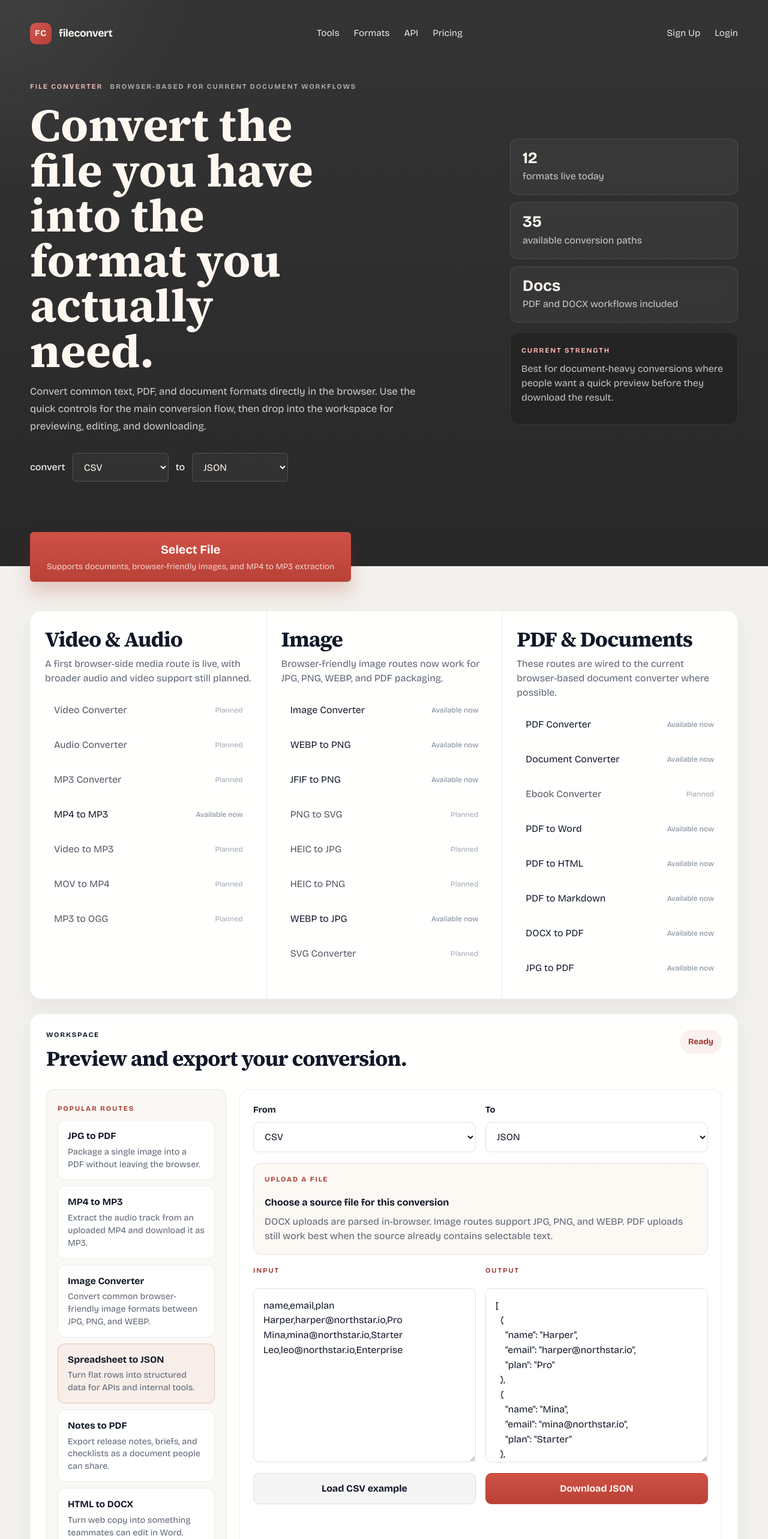
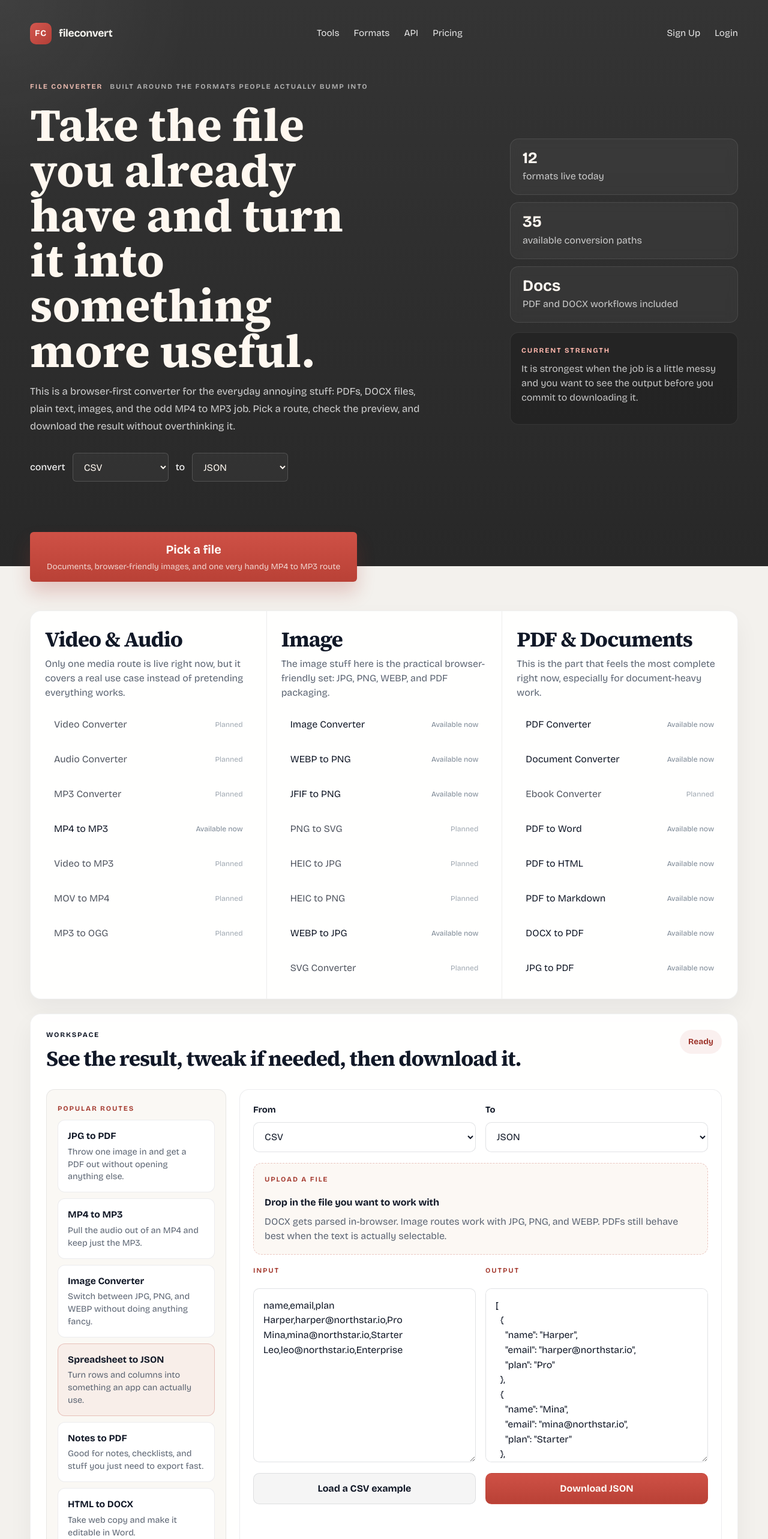
Before and after one commit to henrik-makeri/Website-FileConverter, a React (Vite) app: page / in a window 1280 px wide. Shown: the top 2566 px of the page at 60% size. Built offline with nearby package versions, Linux system fonts and the light colour scheme; the HTML template or start-up script is replaced by a standard one.

Commit message:
Update App.jsx

```diff
--- a/src/App.jsx
+++ b/src/App.jsx
@@ -1,7 +1,7 @@
 import { startTransition, useEffect, useState } from 'react'
 import './App.css'
 
-// keeping the format list near the top makes it easier to add or remove routes later
+// format list
 const formatChoices = [
   { value: 'csv', label: 'CSV' },
   { value: 'json', label: 'JSON' },
@@ -17,13 +17,12 @@ const formatChoices = [
   { value: 'mp3', label: 'MP3' },
 ]
 
-// these quick lookup sets are doing enough for now, I'll likely split them out once the app grows more
+// lookups
 const binaryInputFormats = new Set(['docx', 'pdf', 'jpg', 'png', 'webp', 'mp4', 'mp3'])
 const downloadDocFormats = new Set(['docx', 'pdf'])
 const browserImageFormats = new Set(['jpg', 'png', 'webp'])
-const mediaFormatTypes = new Set(['mp4', 'mp3'])
-
-// extension and mime lookups are a little repetitive, but having them explicit has been less error-prone
+
+// extension and mime lookups
 const fileExtensionsByFormat = {
   csv: 'csv',
   json: 'json',
@@ -98,81 +97,81 @@ const featuredRoutes = [
     from: 'jpg',
     to: 'pdf',
     title: 'JPG to PDF',
-    description: 'Package a single image into a PDF without leaving the browser.',
+    description: 'Throw one image in and get a PDF out without opening anything else.',
   },
   {
     id: 'mp4-mp3',
     from: 'mp4',
     to: 'mp3',
     title: 'MP4 to MP3',
-    description: 'Extract the audio track from an uploaded MP4 and download it as MP3.',
+    description: 'Pull the audio out of an MP4 and keep just the MP3.',
   },
   {
     id: 'png-jpg',
     from: 'png',
     to: 'jpg',
     title: 'Image Converter',
-    description: 'Convert common browser-friendly image formats between JPG, PNG, and WEBP.',
+    description: 'Switch between JPG, PNG, and WEBP without doing anything fancy.',
   },
   {
     id: 'csv-json',
     from: 'csv',
     to: 'json',
     title: 'Spreadsheet to JSON',
-    description: 'Turn flat rows into structured data for APIs and internal tools.',
+    description: 'Turn rows and columns into something an app can actually use.',
   },
   {
     id: 'markdown-pdf',
     from: 'markdown',
     to: 'pdf',
     title: 'Notes to PDF',
-    description: 'Export release notes, briefs, and checklists as a document people can share.',
+    description: 'Good for notes, checklists, and stuff you just need to export fast.',
   },
   {
     id: 'html-docx',
     from: 'html',
     to: 'docx',
     title: 'HTML to DOCX',
-    description: 'Turn web copy into something teammates can edit in Word.',
+    description: 'Take web copy and make it editable in Word.',
   },
   {
     id: 'docx-html',
     from: 'docx',
     to: 'html',
     title: 'DOCX to HTML',
-    description: 'Extract browser-friendly markup from a Word document upload.',
+    description: 'Pull the useful bits out of a Word doc and turn them into HTML.',
   },
   {
     id: 'docx-markdown',
     from: 'docx',
     to: 'markdown',
     title: 'DOCX to Markdown',
-    description: 'Pull content out of Word and move it into docs workflows quickly.',
+    description: 'Useful when something starts in Word and needs to end up in docs.',
   },
   {
     id: 'pdf-txt',
     from: 'pdf',
     to: 'txt',
     title: 'PDF to text',
-    description: 'Extract readable text from text-based PDFs directly in the browser.',
+    description: 'Grab the readable text out of a PDF right in the browser.',
   },
   {
     id: 'pdf-docx',
     from: 'pdf',
     to: 'docx',
     title: 'PDF to DOCX',
-    description: 'Take extracted PDF text and repackage it into an editable Word file.',
+    description: 'Take PDF text and shove it back into something editable.',
   },
   {
     id: 'txt-docx',
     from: 'txt',
     to: 'docx',
     title: 'Plain text to DOCX',
-    description: 'Package notes, logs, and transcripts into a portable document file.',
+    description: 'Wrap plain text up into a proper document when you need to send it on.',
   },
 ]
 
-// demo content gives the page something useful to show before anyone uploads a file
+// something useful to show before anyone uploads a file
 const demoInputs = {
   csv: `name,email,plan
 Harper,harper@northstar.io,Pro
@@ -212,65 +211,47 @@ Send the customer email.
 Update the status page.`,
 }
 
-const featurePanels = [
-  {
-    eyebrow: 'Private by default',
-    title: 'Runs in the browser',
-    body: 'Text-based work stays client-side, including DOCX parsing and PDF text extraction for supported files.',
-  },
-  {
-    eyebrow: 'Useful on day one',
-    title: 'Covers more real workflows',
-    body: 'CSV, JSON, Markdown, HTML, TXT, DOCX, and PDF give the site a broader, more believable product surface.',
-  },
-  {
-    eyebrow: 'Built to grow',
-    title: 'Ready for heavier formats later',
-    body: 'The conversion flow now separates text extraction from export, which makes future media and office formats easier to add.',
-  },
-]
-
 const howItWorksSteps = [
   {
     number: '01',
     title: 'Paste or upload',
-    body: 'Text formats can be typed directly, while DOCX and PDF sources are loaded from file upload.',
+    body: 'If it is text, type or paste it. If it is a file, just upload it and let the app deal with it.',
   },
   {
     number: '02',
     title: 'Choose the target',
-    body: 'The target list is filtered by what each source format can actually produce in this version.',
+    body: 'You only get options that actually make sense for the format you started with.',
   },
   {
     number: '03',
     title: 'Preview and export',
-    body: 'Text outputs render directly, and PDF or DOCX targets generate real downloadable files on demand.',
+    body: 'Check the result first, then download it when it looks right.',
   },
 ]
 
 const valueProps = [
   {
     title: 'Focused format support',
-    body: 'Built around practical document and text conversions instead of a generic placeholder feature list.',
+    body: 'This is aimed at the kinds of conversions people actually run into, not a giant fake list.',
   },
   {
     title: 'Private for current workflows',
-    body: 'DOCX parsing, PDF text extraction, previewing, and export generation all run in the browser for supported flows.',
+    body: 'A lot of the current document workflow stays in the browser, which keeps it simple and fast.',
   },
   {
     title: 'Quality-first output',
-    body: 'The app previews extracted content before download so people can catch formatting problems early.',
+    body: 'You get a preview before download, which helps catch weird formatting before it becomes your problem.',
   },
   {
     title: 'Expandable foundation',
-    body: 'The format directory now includes browser-side document, image, and a first media workflow, with room for OCR and heavier pipelines later.',
+    body: 'There is room to grow this into something bigger later without rebuilding the whole thing.',
   },
 ]
 
 const toolDirectoryGroups = [
   {
     title: 'Video & Audio',
-    description: 'A first browser-side media route is live, with broader audio and video support still planned.',
+    description: 'Only one media route is live right now, but it covers a real use case instead of pretending everything works.',
     items: [
       { label: 'Video Converter', status: 'planned' },
       { label: 'Audio Converter', status: 'planned' },
@@ -283,7 +264,7 @@ const toolDirectoryGroups = [
   },
   {
     title: 'Image',
-    description: 'Browser-friendly image routes now work for JPG, PNG, WEBP, and PDF packaging.',
+    description: 'The image stuff here is the practical browser-friendly set: JPG, PNG, WEBP, and PDF packaging.',
     items: [
       { label: 'Image Converter', from: 'png', to: 'jpg', status: 'live' },
       { label: 'WEBP to PNG', from: 'webp', to: 'png', status: 'live' },
@@ -297,7 +278,7 @@ const toolDirectoryGroups = [
   },
   {
     title: 'PDF & Documents',
-    description: 'These routes are wired to the current browser-based document converter where possible.',
+    description: 'This is the part that feels the most complete right now, especially for document-heavy work.',
     items: [
       { label: 'PDF Converter', from: 'pdf', to: 'txt', status: 'live' },
       { label: 'Document Converter', from: 'docx', to: 'html', status: 'live' },
@@ -326,7 +307,7 @@ const footerLinkGroups = [
   },
 ]
 
-// lazy loaders keep the first page load lighter; later I may move these
+// lazy loaders keep the first page load lighter. later I may move these
 let cachedMammothPromise
 let cachedPdfJsPromise
 let cachedDocxPromise
@@ -390,7 +371,7 @@ function escapeHtmlBits(value) {
     .replaceAll("'", '&#39;')
 }
 
-// this CSV splitter is intentionally lightweight
+// CSV splitter
 function splitCsvLine(line) {
   const values = []
   let current = ''
@@ -424,7 +405,7 @@ function splitCsvLine(line) {
   return values
 }
 
-// simple CSV -> JSON path for the browser-side workflow
+// CSV -> JSON path for the browser-side workflow
 function turnCsvIntoJson(input) {
   const lines = input
     .replaceAll('\r\n', '\n')
@@ -481,7 +462,7 @@ function escapeCsvCell(value) {
   return stringValue
 }
 
-// flattening JSON into CSV
+// JSON into CSV
 function turnJsonIntoCsv(input) {
   let parsed
 
@@ -1256,7 +1237,7 @@ async function buildDocxDownloadBlob(contentSnapshot) {
   return Packer.toBlob(document)
 }
 
-// PDF output is intentionally straightforward at the moment beung readable first
+// PDF output
 async function buildPdfDownloadBlob(contentSnapshot) {
   const jsPDF = await getJsPdfLib()
 
@@ -1395,7 +1376,7 @@ The browser will decode the audio track locally and encode it as MP3 during down
 PDF extraction works best on text-based PDFs. Scanned PDFs usually need OCR before they can be converted reliably.`
 }
 
-// this component carries a lot right now, but keeping it together has made it faster to iterate while the product shape is still moving
+// this part is carrying a lot :D
 function App() {
   const [sourceKind, setSourceFormat] = useState('csv')
   const [targetKind, setTargetFormat] = useState('json')
@@ -1528,7 +1509,7 @@ function App() {
     })
   }
 
-  // download logic is a bit long, but each branch is explicit and that has been easier to maintain so far
+  // download logic is a bit long
   async function onDownload() {
     if (!contentSnapshot || !previewValue) {
       return
@@ -1621,7 +1602,7 @@ function App() {
     event.target.value = ''
   }
 
-  // UI is still in one file for now; can break it out later if needed
+  // UI is still in one file for now, can break it out later if needed
   return (
     <main className="site-shell">
       <section className="hero-shell">
@@ -1649,14 +1630,14 @@ function App() {
             <div className="hero-copy">
               <div className="eyebrow-row">
                 <span className="eyebrow">File converter</span>
-                <span className="eyebrow muted">Browser-based for current document workflows</span>
+                <span className="eyebrow muted">Built around the formats people actually bump into</span>
               </div>
 
-              <h1>Convert the file you have into the format you actually need.</h1>
+              <h1>Take the file you already have and turn it into something more useful.</h1>
               <p className="hero-body">
-                Convert common text, PDF, and document formats directly in the browser. Use the
-                quick controls for the main conversion flow, then drop into the workspace for
-                previewing, editing, and downloading.
+                This is a browser-first converter for the everyday annoying stuff:
+                PDFs, DOCX files, plain text, images, and the odd MP4 to MP3 job. Pick a route,
+                check the preview, and download the result without overthinking it.
               </p>
 
               <div className="hero-inline-form">
@@ -1713,8 +1694,8 @@ function App() {
               <div className="hero-panel-note">
                 <p className="panel-label">Current strength</p>
                 <p>
-                  Best for document-heavy conversions where people want a quick preview before they
-                  download the result.
+                  It is strongest when the job is a little messy and you want to see the output
+                  before you commit to downloading it.
                 </p>
               </div>
             </div>
@@ -1723,10 +1704,10 @@ function App() {
           <label className="hero-upload-cta">
             <input type="file" onChange={onFileUpload} />
             <span className="cta-main">
-              {uploadedName ? `Selected: ${uploadedName}` : 'Select File'}
+              {uploadedName ? `Picked: ${uploadedName}` : 'Pick a file'}
             </span>
             <span className="cta-meta">
-              Supports documents, browser-friendly images, and MP4 to MP3 extraction
+              Documents, browser-friendly images, and one very handy MP4 to MP3 route
             </span>
           </label>
         </div>
@@ -1766,7 +1747,7 @@ function App() {
           <div className="workspace-header">
             <div>
               <p className="section-kicker">Workspace</p>
-              <h2>Preview and export your conversion.</h2>
+              <h2>See the result, tweak if needed, then download it.</h2>
             </div>
             <span className="status-pill">
               {isPreparingDownload ? 'Building file...' : isConverting ? 'Converting...' : 'Ready'}
@@ -1829,10 +1810,10 @@ function App() {
               <label className="upload-panel">
                 <input type="file" onChange={onFileUpload} />
                 <span className="panel-label">Upload a file</span>
-                <strong>{uploadedName || 'Choose a source file for this conversion'}</strong>
+                <strong>{uploadedName || 'Drop in the file you want to work with'}</strong>
                 <span>
-                  DOCX uploads are parsed in-browser. Image routes support JPG, PNG, and WEBP.
-                  PDF uploads still work best when the source already contains selectable text.
+                  DOCX gets parsed in-browser. Image routes work with JPG, PNG, and WEBP. PDFs
+                  still behave best when the text is actually selectable.
                 </span>
               </label>
 
@@ -1873,8 +1854,8 @@ function App() {
               <div className="studio-footer">
                 <button className="secondary-button" type="button" onClick={onResetInput}>
                   {isBinaryInput
-                    ? `Reset ${getFormatLabel(sourceKind)} upload`
-                    : `Load ${getFormatLabel(sourceKind)} example`}
+                    ? `Start over with ${getFormatLabel(sourceKind)}`
+                    : `Load a ${getFormatLabel(sourceKind)} example`}
                 </button>
                 <button
                   className="primary-button"
@@ -1890,13 +1871,13 @@ function App() {
               {!activeErrorMessage && !previewValue ? (
                 <p className="feedback">
                   {isBinaryInput
-                    ? `Upload a ${getFormatLabel(sourceKind)} file to generate output.`
-                    : 'Paste content or upload a supported file to generate output.'}
+                    ? `Upload a ${getFormatLabel(sourceKind)} file and the output will show up here.`
+                    : 'Paste something in or upload a supported file to get started.'}
                 </p>
               ) : null}
               {!activeErrorMessage && previewValue && isDocumentDownload ? (
                 <p className="feedback">
-                  The preview shows the text content that will be packaged into the downloaded {getFormatLabel(targetKind)} file.
+                  This preview is the text that will get packed into the downloaded {getFormatLabel(targetKind)} file.
                 </p>
               ) : null}
             </section>
@@ -1917,7 +1898,7 @@ function App() {
         <section className="section-block">
           <div className="section-heading">
             <p className="section-kicker">How it works</p>
-            <h2>A practical flow for real file conversion tasks.</h2>
+            <h2>Nothing clever. Just a simple conversion flow that does the job.</h2>
           </div>
 
           <div className="steps-grid">
@@ -1946,7 +1927,7 @@ function App() {
           </div>
           <p className="footer-stat">
             Built to grow from the current {supportedRoutes.length} browser-first conversion
-            paths into a fuller hosted conversion service. Built by Henrik Makeri.
+            paths into something bigger later. Built by Henrik Makeri.
           </p>
         </footer>
       </div>
```
